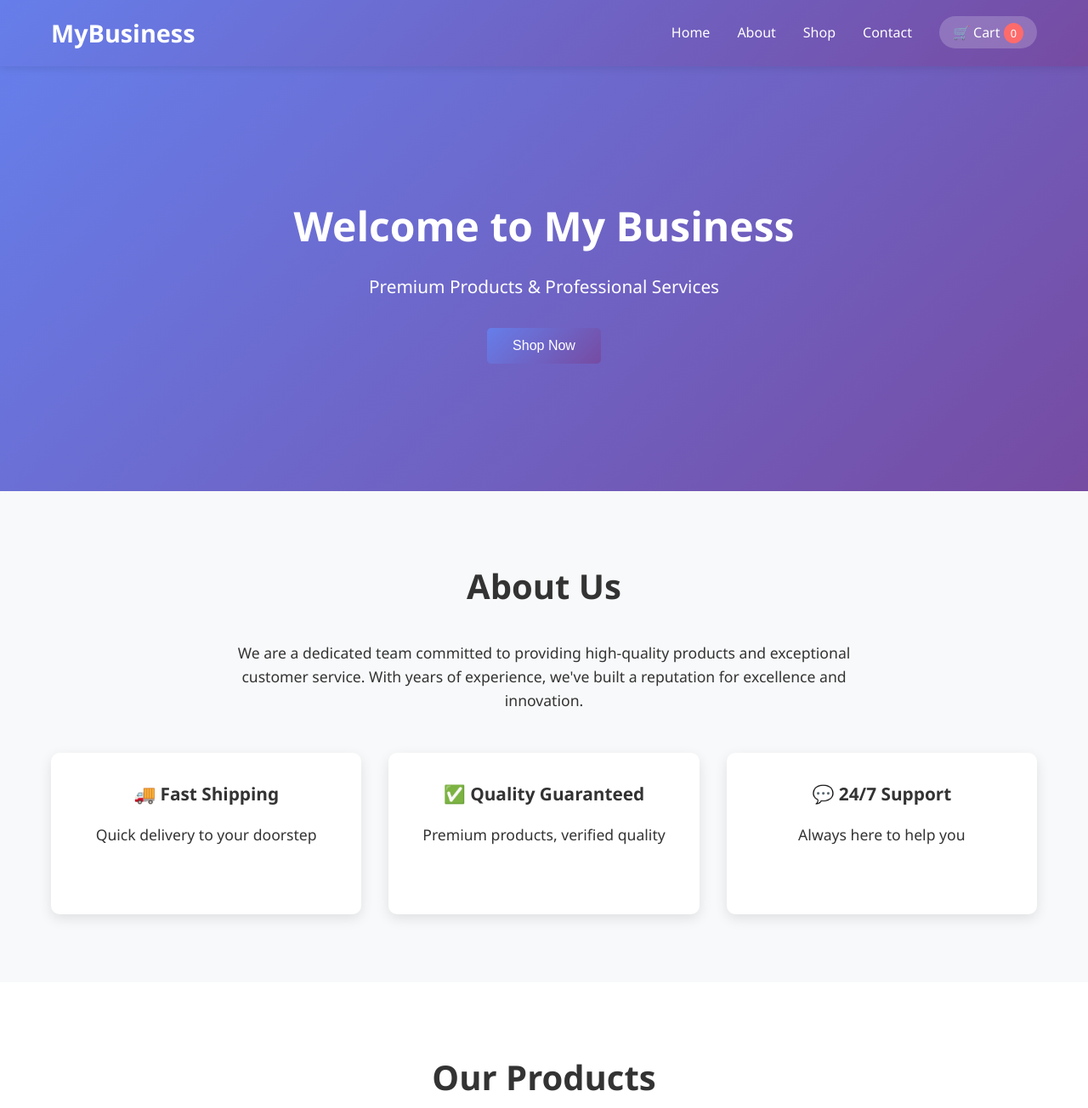
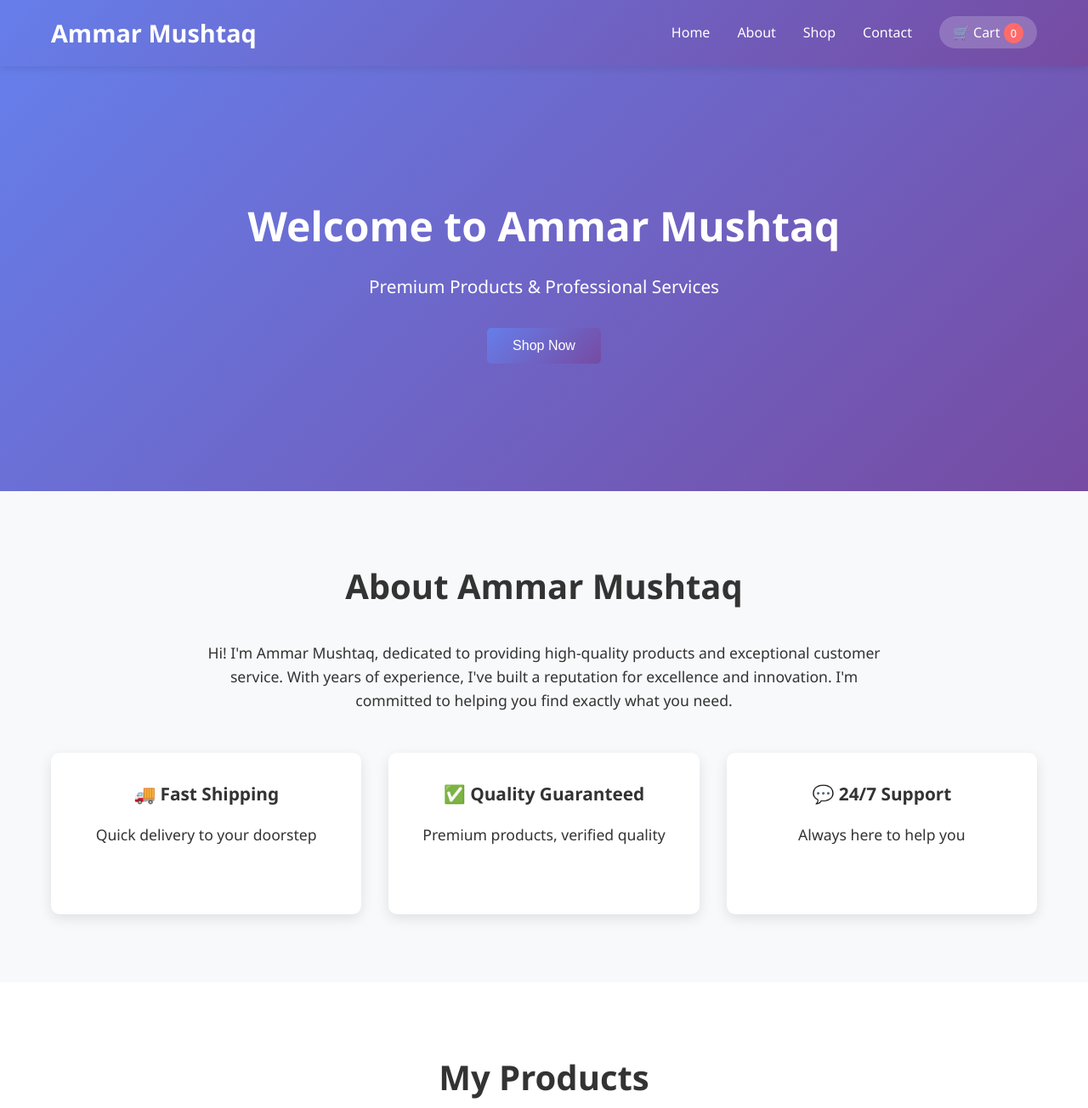
Before and after one commit to ammarmushtaq255-pixel/my-business-website, a plain HTML site: page index.html in a window 1280 px wide. Shown: the top 1304 px of the page at 85% size. Drawn offline with Linux system fonts and the light colour scheme.

Commit message:
Update website with Ammar Mushtaq branding

```diff
--- a/index.html
+++ b/index.html
@@ -3,14 +3,14 @@
 <head>
     <meta charset="UTF-8">
     <meta name="viewport" content="width=device-width, initial-scale=1.0">
-    <title>My Business - Premium Products & Services</title>
+    <title>Ammar Mushtaq - Premium Products & Services</title>
     <link rel="stylesheet" href="styles.css">
 </head>
 <body>
     <!-- Navigation -->
     <nav class="navbar">
         <div class="container">
-            <div class="logo">MyBusiness</div>
+            <div class="logo">Ammar Mushtaq</div>
             <ul class="nav-links">
                 <li><a href="#home">Home</a></li>
                 <li><a href="#about">About</a></li>
@@ -24,7 +24,7 @@
     <!-- Hero Section -->
     <section id="home" class="hero">
         <div class="hero-content">
-            <h1>Welcome to My Business</h1>
+            <h1>Welcome to Ammar Mushtaq</h1>
             <p>Premium Products & Professional Services</p>
             <button class="btn btn-primary" onclick="document.getElementById('products').scrollIntoView({behavior: 'smooth'})">Shop Now</button>
         </div>
@@ -33,8 +33,8 @@
     <!-- About Section -->
     <section id="about" class="about">
         <div class="container">
-            <h2>About Us</h2>
-            <p>We are a dedicated team committed to providing high-quality products and exceptional customer service. With years of experience, we've built a reputation for excellence and innovation.</p>
+            <h2>About Ammar Mushtaq</h2>
+            <p>Hi! I'm Ammar Mushtaq, dedicated to providing high-quality products and exceptional customer service. With years of experience, I've built a reputation for excellence and innovation. I'm committed to helping you find exactly what you need.</p>
             <div class="features">
                 <div class="feature">
                     <h3>🚚 Fast Shipping</h3>
@@ -55,7 +55,7 @@
     <!-- Products Section -->
     <section id="products" class="products">
         <div class="container">
-            <h2>Our Products</h2>
+            <h2>My Products</h2>
             <div class="product-grid" id="productGrid">
                 <!-- Products will be dynamically loaded here -->
             </div>
@@ -65,7 +65,7 @@
     <!-- Contact Section -->
     <section id="contact" class="contact">
         <div class="container">
-            <h2>Get In Touch</h2>
+            <h2>Get In Touch With Ammar</h2>
             <form class="contact-form" onsubmit="handleContact(event)">
                 <input type="text" placeholder="Your Name" required>
                 <input type="email" placeholder="Your Email" required>
@@ -93,7 +93,7 @@
     <!-- Footer -->
     <footer class="footer">
         <div class="container">
-            <p>&copy; 2024 My Business. All rights reserved.</p>
+            <p>&copy; 2024 Ammar Mushtaq. All rights reserved.</p>
             <div class="social-links">
                 <a href="#">Facebook</a>
                 <a href="#">Twitter</a>
```
